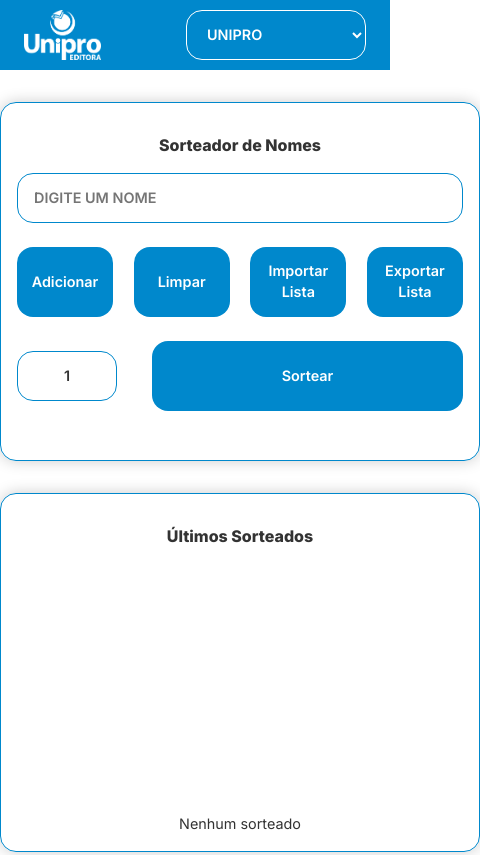
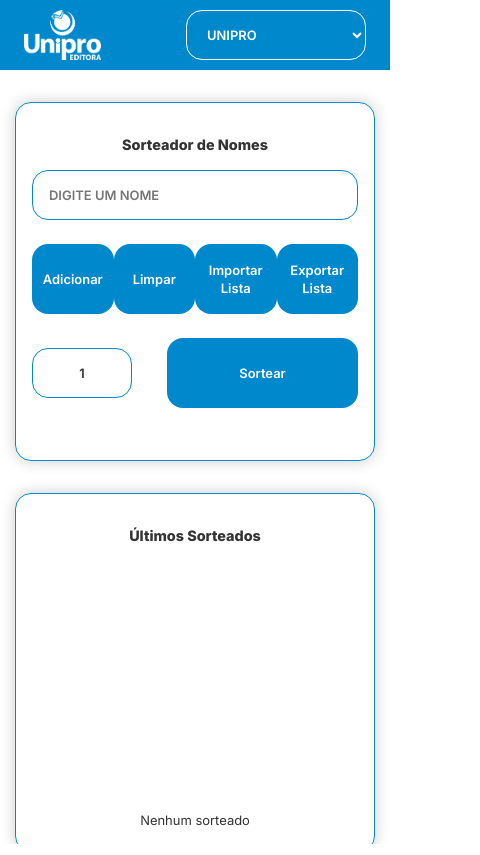
Before and after one commit to dtiunipro/Evento, a plain HTML site: page index.html in a window 390 px wide. Shown: the top 855 px of the page, 480 px wide, since content can reach past the window. Drawn offline with Linux system fonts and the light colour scheme.

Commit message:
responsividade

```diff
--- a/styles/global.css
+++ b/styles/global.css
@@ -35,8 +35,9 @@
   scrollbar-color: var(--bg-color) transparent;
   transition: scrollbar-color 0.5s;
 }
-
+html,
 body {
+  width: 100%;
   height: 100vh;
   color: var(--text-color);
   font: var(--text);
@@ -382,7 +383,7 @@ footer {
   main {
     .content,
     .list-name {
-      max-width: 30rem;
+      max-width: 25rem;
     }
 
     .sorteador {
```
